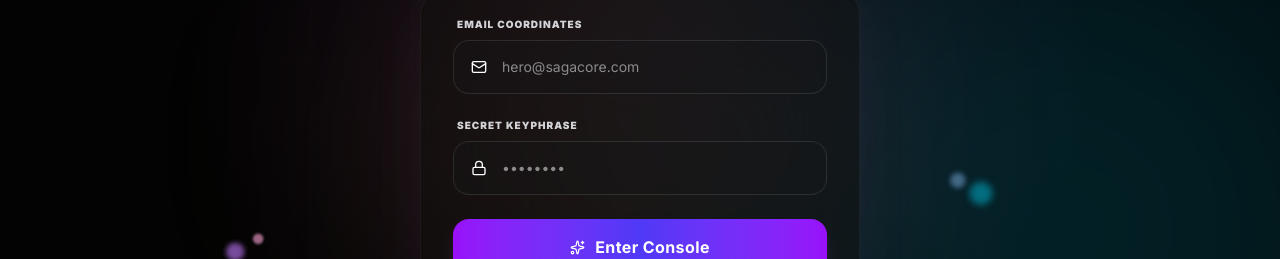
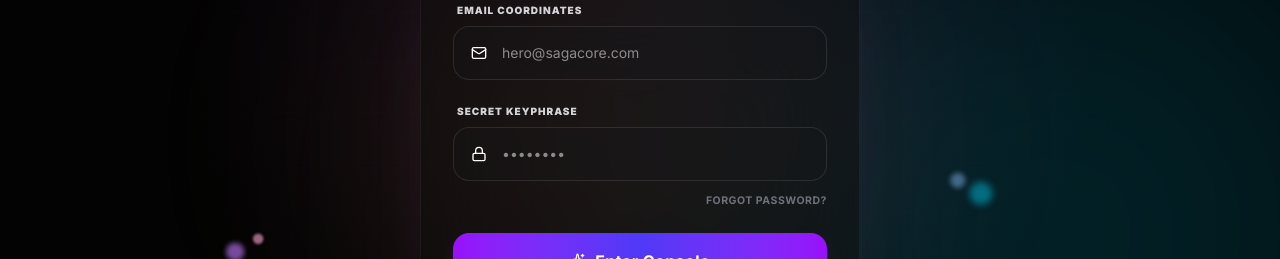
Before and after one commit to Hanish-Kamakshigari/SagaCore, a Next.js app: page /auth in a window 1280 px wide. Shown: the part 349-608 px from the top of the page. Built offline with nearby package versions, Linux system fonts and the light colour scheme; no server answers.

Commit message:
feat: add fully functional forgot password reset flow on the login page

```diff
--- a/app/auth/page.tsx
+++ b/app/auth/page.tsx
@@ -6,6 +6,8 @@ import Link from 'next/link'
 import { motion, AnimatePresence } from 'framer-motion'
 import { useAuth } from '../context/AuthContext'
 import { Sparkles, ArrowLeft, Mail, Lock, Loader2, KeyRound, AlertCircle, ShieldAlert, Sparkle, Compass } from 'lucide-react'
+import { sendPasswordResetEmail } from 'firebase/auth'
+import { auth, isFirebaseConfigured } from '../lib/firebase'
 
 export default function AuthPage() {
   const router = useRouter()
@@ -17,6 +19,40 @@ export default function AuthPage() {
   const [confirmPassword, setConfirmPassword] = useState('')
   const [localError, setLocalError] = useState<string | null>(null)
   const [isSubmitting, setIsSubmitting] = useState(false)
+  const [resetSent, setResetSent] = useState(false)
+
+  const handleForgotPassword = async () => {
+    setLocalError(null)
+    clearError()
+    setResetSent(false)
+
+    if (!email.trim()) {
+      setLocalError('Please enter your email coordinates first to trigger a password reset.')
+      return
+    }
+
+    setIsSubmitting(true)
+    try {
+      if (isFirebaseConfigured && auth) {
+        await sendPasswordResetEmail(auth, email)
+      } else {
+        // Mock Mode password reset simulation
+        await new Promise((resolve) => setTimeout(resolve, 800))
+        console.log(`[Mock Reset] Password reset link sent to: ${email}`)
+      }
+      setResetSent(true)
+    } catch (err: any) {
+      let msg = 'Failed to send password reset email.'
+      if (err.code === 'auth/user-not-found') {
+        msg = 'No registered soul found with this email.'
+      } else if (err.code === 'auth/invalid-email') {
+        msg = 'Invalid email coordinates format.'
+      }
+      setLocalError(msg)
+    } finally {
+      setIsSubmitting(false)
+    }
+  }
 
   // Redirect if already logged in
   useEffect(() => {
@@ -260,6 +296,21 @@ export default function AuthPage() {
               )}
             </AnimatePresence>
 
+            {/* Password reset confirmation */}
+            <AnimatePresence mode="wait">
+              {resetSent && (
+                <motion.div
+                  initial={{ opacity: 0, scale: 0.95, y: -10 }}
+                  animate={{ opacity: 1, scale: 1, y: 0 }}
+                  exit={{ opacity: 0, scale: 0.95, y: -10 }}
+                  className="rounded-2xl border border-green-500/20 bg-green-500/5 px-4.5 py-3.5 flex gap-3 items-center text-green-450 text-xs shadow-[0_0_15px_rgba(34,197,94,0.05)] animate-pulse"
+                >
+                  <Sparkle size={16} className="shrink-0 text-green-450" />
+                  <span className="leading-relaxed">A celestial reset link has been dispatched to your email coordinates! Check your inbox.</span>
+                </motion.div>
+              )}
+            </AnimatePresence>
+
             {/* Email input */}
             <div className="space-y-2">
               <label className="text-[10px] font-black text-zinc-300 uppercase tracking-widest block pl-1">Email Coordinates</label>
@@ -298,6 +349,18 @@ export default function AuthPage() {
                   required
                 />
               </div>
+              {isLoginMode && (
+                <div className="flex justify-end pt-1">
+                  <button
+                    type="button"
+                    onClick={handleForgotPassword}
+                    disabled={isSubmitting}
+                    className="text-[10.5px] font-bold text-zinc-500 hover:text-purple-450 transition-colors duration-300 uppercase tracking-wider hover:cursor-pointer"
+                  >
+                    Forgot Password?
+                  </button>
+                </div>
+              )}
             </div>
 
             {/* Confirm Password input (only registration mode) */}
```
